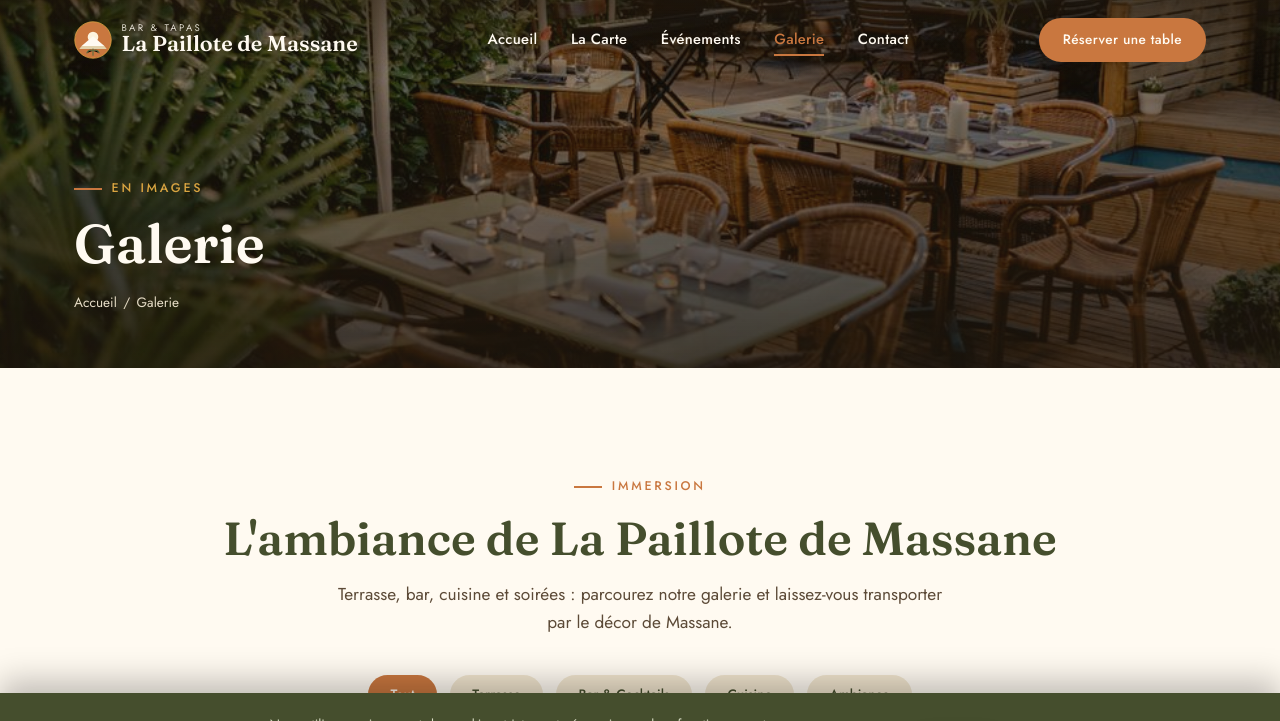
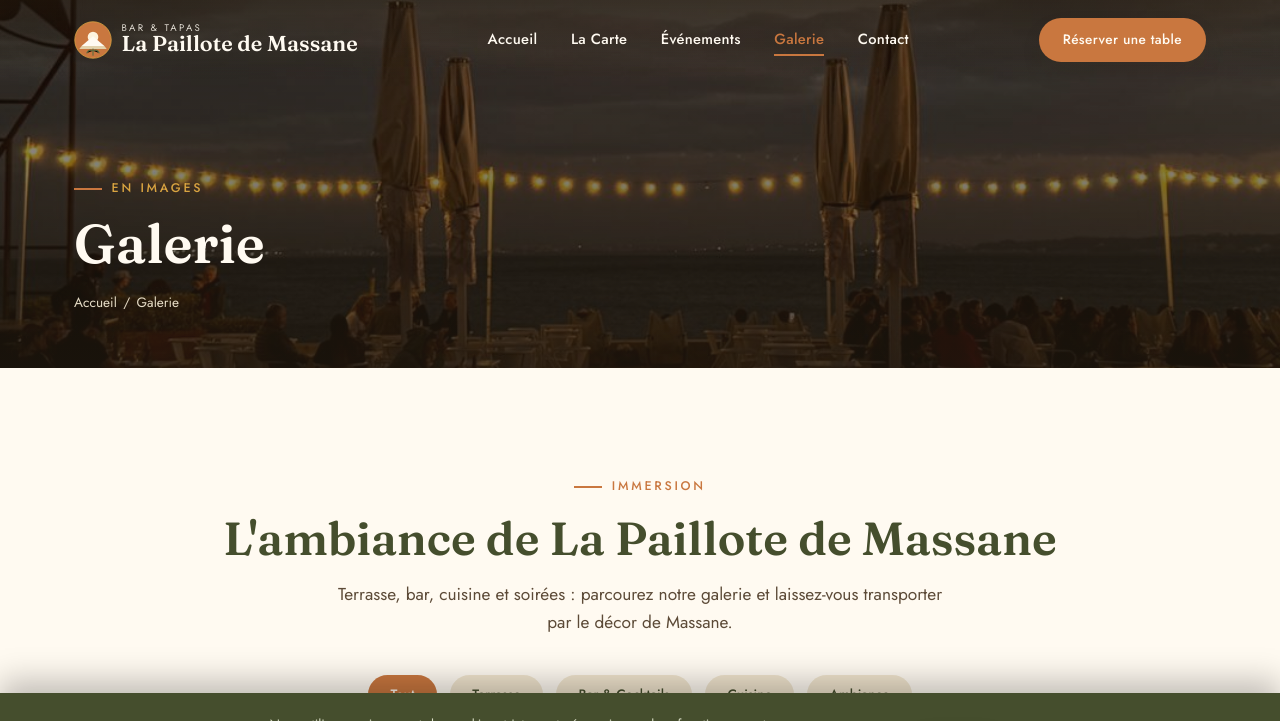
Before and after one commit to bastien13920/paillote-de-massane, a plain HTML site: page galerie.html in a window 1280 px wide. Shown: the top 721 px of the page. Drawn offline with Linux system fonts and the light colour scheme.

Commit message:
Nouvelle photo tapas pour la carte, photo lumiere du soir en fond de la page galerie

```diff
--- a/galerie.html
+++ b/galerie.html
@@ -13,7 +13,7 @@
   <meta property="og:site_name" content="La Paillote de Massane" />
   <meta property="og:title" content="Galerie photos | La Paillote de Massane" />
   <meta property="og:description" content="L'ambiance de La Paillote de Massane en images : terrasse, cocktails, plats et soirées." />
-  <meta property="og:image" content="images/gallery-terrace.jpg" />
+  <meta property="og:image" content="images/gallery-lights.jpg" />
   <meta property="og:url" content="https://www.lapaillotedemassane.fr/galerie.html" />
   <meta property="og:locale" content="fr_FR" />
   <meta name="twitter:card" content="summary_large_image" />
@@ -55,7 +55,7 @@
   <main id="main">
     <section class="page-hero">
       <div class="page-hero__bg" data-parallax="0.12">
-        <img src="images/gallery-terrace.jpg" alt="Terrasse de La Paillote de Massane au coucher du soleil" width="800" height="600" />
+        <img src="images/gallery-lights.jpg" alt="Guirlandes lumineuses au crépuscule sur la terrasse" width="1200" height="900" />
       </div>
       <div class="page-hero__overlay"></div>
       <div class="container page-hero__content">
```
Also changed, not shown: carte.html (+1 -1 lines), index.html (+1 -1 lines), images/carte-plats.jpg.
